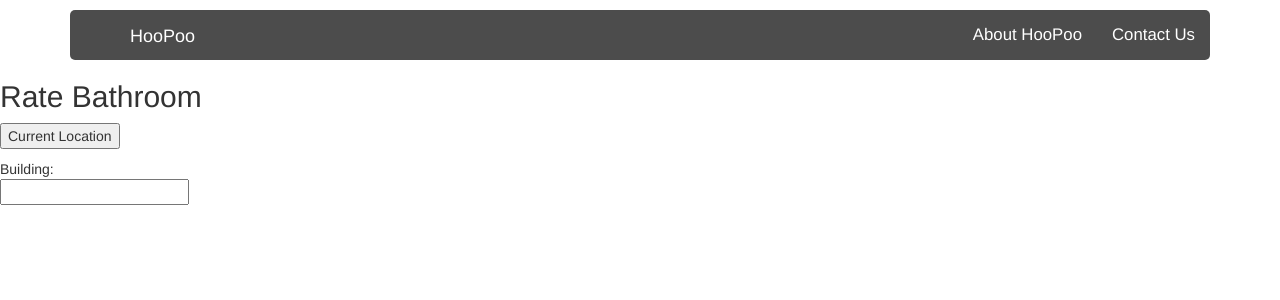
After one commit to marcogomezwong/cs4750Project, a PHP site: page /rateBathroom.html in a window 1280 px wide. The commit adds this page. Shown: the top 300 px of the page. Run offline with PHP 8.4, Linux system fonts and the light colour scheme.

Commit message:
dont remember what this commit was

```diff
--- /dev/null
+++ b/Website/rateBathroom.html
@@ -0,0 +1,93 @@
+<!DOCTYPE html>
+  <html>
+  <head>
+    <link rel="stylesheet" type="text/css" href="stylesheet.css"/>
+    <link rel="stylesheet" href="https://www.w3schools.com/w3css/4/w3.css">
+
+
+    <!-- Latest compiled and minified CSS -->
+  <link rel="stylesheet" href="https://maxcdn.bootstrapcdn.com/bootstrap/3.3.7/css/bootstrap.min.css">
+
+  <!-- jQuery library -->
+  <script src="https://ajax.googleapis.com/ajax/libs/jquery/3.3.1/jquery.min.js"></script>
+
+  <!-- Latest compiled JavaScript -->
+  <script src="https://maxcdn.bootstrapcdn.com/bootstrap/3.3.7/js/bootstrap.min.js"></script>
+
+
+  </head>
+
+  <body>
+
+   <div class="container">
+    <div class="row min-headroom">
+      <div class="col-xs-12">
+      <nav class="nav navbar-default rateForm" roll="navigation">
+        <div class="navbar-header">
+        <a class="hooPoo-logo" href="http://plato.cs.virginia.edu/~wcc4ch/Project/hooPoo.html" id="logo">
+        <div class="navbar-brand">HooPoo</div>
+        </a>
+        </div>
+        <div class="collapse navbar-collapse">
+          <ul class="nav navbar-nav navbar-right">
+              <li>
+              <a href="http://www.google.com"> About HooPoo</a>
+              </li>
+              <li>
+              <a href="http://www.google.com"> Contact Us</a>
+              </li>
+          </ul>
+
+        </div>
+
+      </nav>
+      </div>
+      </div>
+    </div>
+
+
+    <h2>Rate Bathroom</h2>
+
+
+
+
+<button onclick="getLocation()">Current Location</button>
+
+<p id="rating"></p>
+
+<script>
+var x = document.getElementById("rating");
+
+function getLocation() {
+    if (navigator.geolocation) {
+        navigator.geolocation.getCurrentPosition(showPosition);
+    } else {
+        x.innerHTML = "Geolocation is not supported by this browser.";
+    }
+}
+
+function showPosition(position) {
+    x.innerHTML = "Latitude: " + position.coords.latitude +
+    "<br>Longitude: " + position.coords.longitude;
+}
+</script>
+
+
+
+  <form>
+  Building:<br>
+  <input type="text" name="building">
+  <br>
+  </form>
+
+
+
+
+
+
+
+
+
+</body>
+
+ </html>
--- a/Website/stylesheet.css
+++ b/Website/stylesheet.css
@@ -20,6 +20,11 @@ body {
 .home-page-background nav{
 	background:rgba(0,0,0,0.7);
 	border-radius: 5px;
+}
+
+.rateForm {
+	background:rgba(0,0,0,0.7)!important;
+	border-radius: 5px!important;
 }
 
 
```
Also changed, not shown: Website/hooPoo.html (+33 -3 lines).
